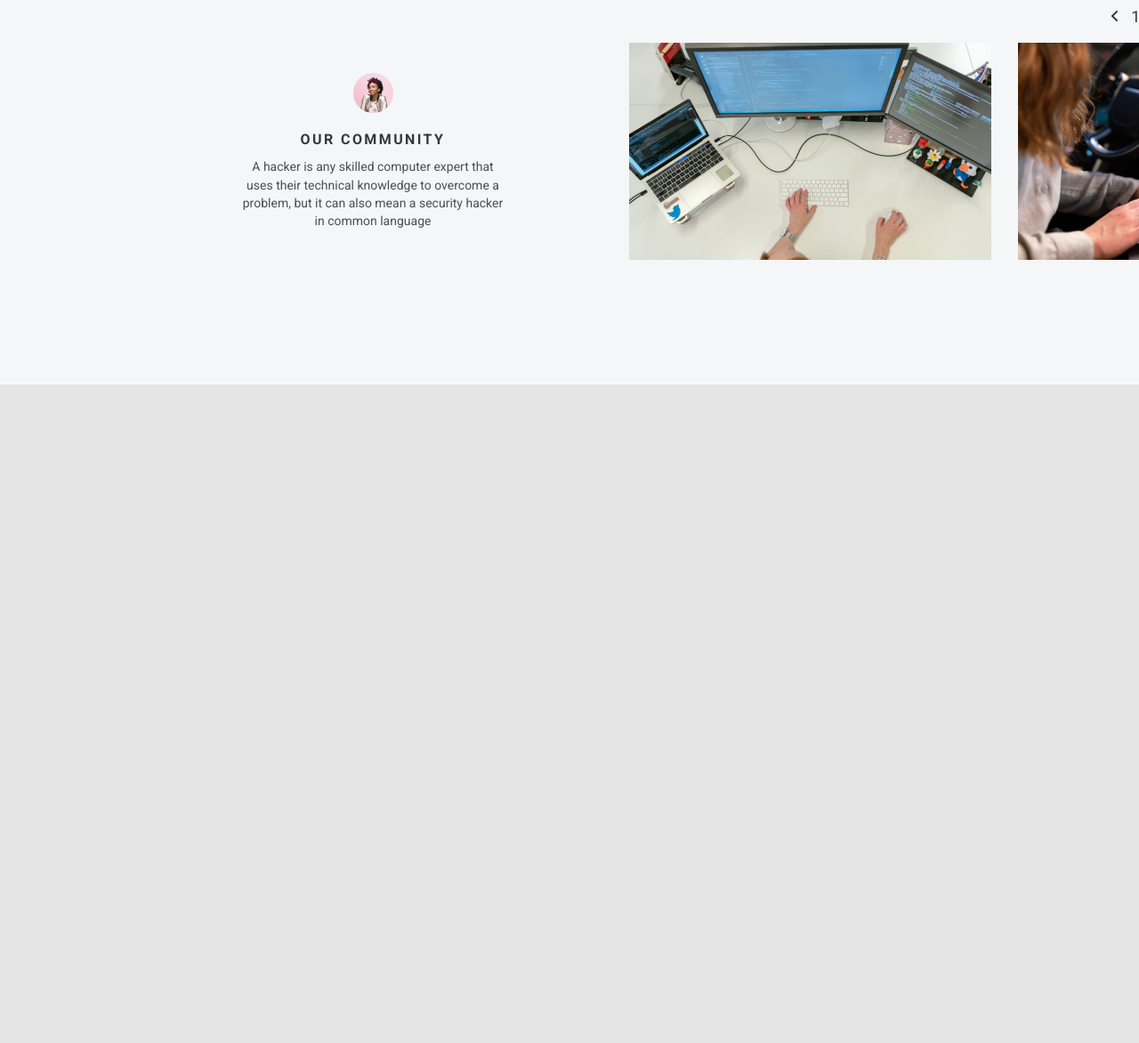
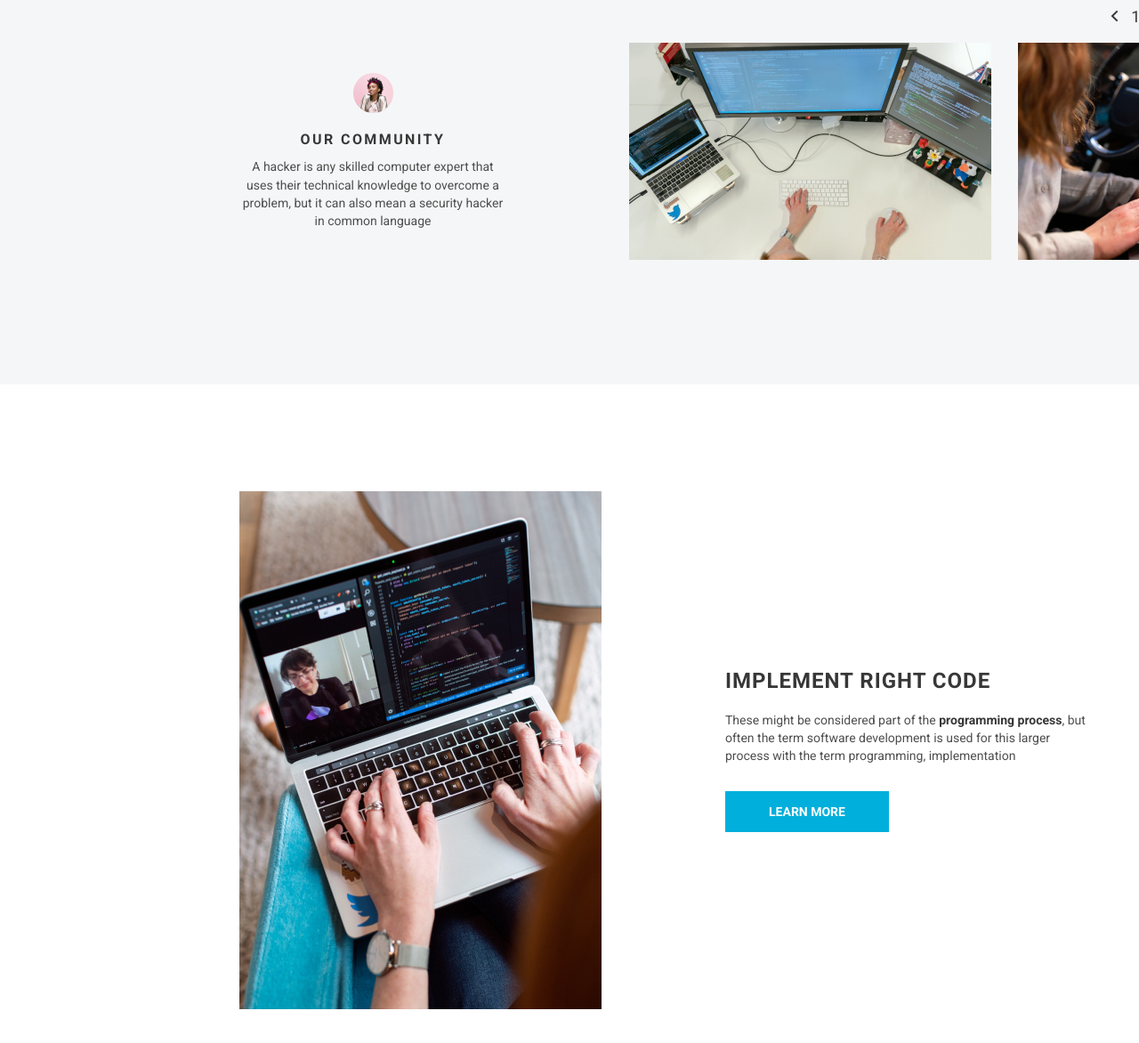
Before and after one commit to cotneit/cotneit-JS2020Q3, a plain HTML site: page webdev/index.html in a window 1280 px wide. Shown: the part 1658-2830 px from the top of the page at 89% size. Before the commit the page ends 2090 px from the top, so only its background shows below. Drawn offline with Linux system fonts and the light colour scheme.

Commit message:
feat: add 'Implement' section

```diff
--- a/webdev/index.html
+++ b/webdev/index.html
@@ -59,7 +59,7 @@
   </section>
 
   <section class="our-community">
-    <div class="our-community__content">
+    <div class="our-community__inner">
       <img src="assets/img/userpic.png" alt="" class="our-community__userpic">
       <h2 class="our-community__heading">our community</h2>
       <p class="text our-community__text">A hacker is any skilled computer expert that uses their technical knowledge to overcome a problem, but it can also mean a security hacker in common language</p>
@@ -81,5 +81,14 @@
       </div>
     </div>
   </section>
+
+  <section class="implement">
+    <img src="assets/img/content-image-2.jpg" alt="" class="implement__img">
+    <div class="implement__inner">
+      <h2 class="implement__heading">Implement right Code</h2>
+      <p class="text implement__text">These might be considered part of the <strong class="text text--weight--bold">programming process</strong>, but often the term software development is used for this larger process with the term programming, implementation</p>
+      <a href="#" class="link-btn">learn more</a>
+    </div>
+  </section>
 </body>
 </html>
--- a/webdev/style.css
+++ b/webdev/style.css
@@ -186,7 +186,7 @@
   overflow: hidden;
 }
 
-.our-community__content {
+.our-community__inner {
   display: flex;
   flex-direction: column;
   justify-content: center;
@@ -259,3 +259,31 @@
   transform: scale(1.2);
   transition-duration: 0.1s;
 }
+
+.implement {
+  display: flex;
+  justify-content: space-between;
+  padding: 120px 378px 140px 269px;
+  background-color: #FFFFFF;
+}
+
+.implement__inner {
+  max-width: 407px;
+  display: flex;
+  flex-direction: column;
+  justify-content: center;
+}
+
+.implement__heading {
+  margin-bottom: 20px;
+
+  color: #373737;
+  font-size: 24px;
+  letter-spacing: 1px;
+  text-transform: uppercase;
+}
+
+.implement__text {
+  margin-bottom: 30px;
+  max-width: 407px;
+}
```
Also changed, not shown: webdev/assets/img/content-image-2.jpg (added).
